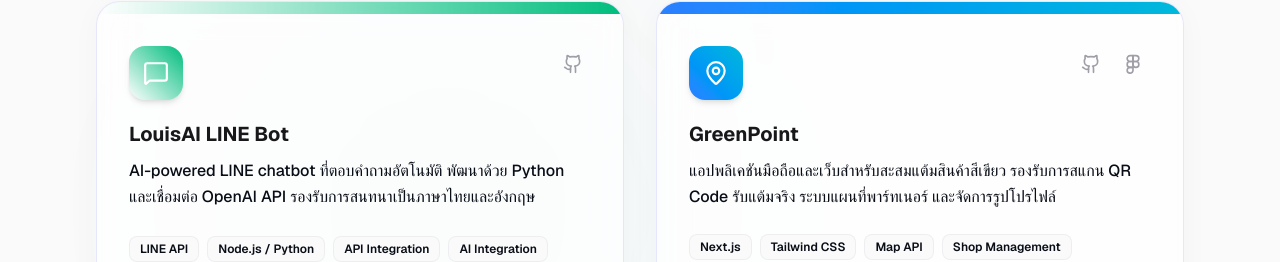
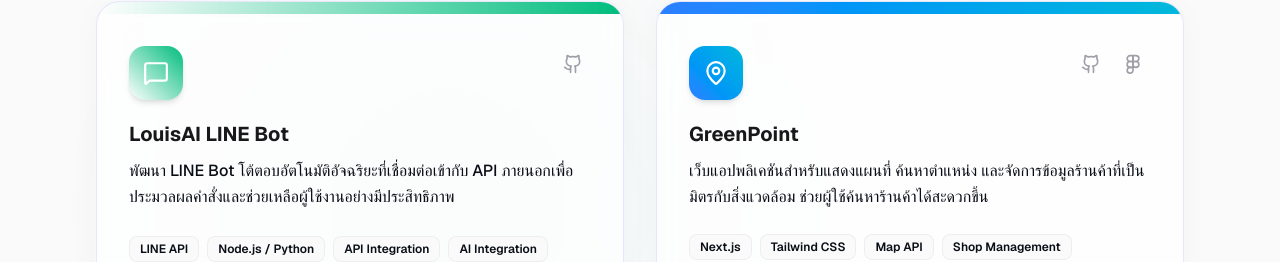
Before and after one commit to SirimongkolMannubut/portfolio_sirimongkol, a Next.js app: page / in a window 1280 px wide. Shown: the part 2809-3071 px from the top of the page. Built offline with nearby package versions, Linux system fonts and the light colour scheme; no server answers; the database is empty.

Commit message:
fix: ensure dynamic profile bio and project descriptions translate accurately into EN, ZH, and JA when language is switched

```diff
--- a/app/components/About.tsx
+++ b/app/components/About.tsx
@@ -42,7 +42,7 @@
 import { useLanguage } from "../context/LanguageContext";
 
 export default function About() {
-  const { t } = useLanguage();
+  const { t, lang } = useLanguage();
   const [imgError, setImgError] = useState(false);
   const [profileData, setProfileData] = useState({
     name: "ศิริมงคล มนุบุตร",
@@ -176,7 +176,7 @@
                 {t("about_bio_title")}
               </h4>
               <p className="text-zinc-650 dark:text-zinc-350 leading-relaxed text-sm sm:text-base font-medium">
-                {profileData.bio || t("about_bio_text")}
+                {lang === "th" && profileData.bio ? profileData.bio : t("about_bio_text")}
               </p>
             </div>
 
--- a/app/components/Projects.tsx
+++ b/app/components/Projects.tsx
@@ -80,7 +80,7 @@
 import { useLanguage } from "../context/LanguageContext";
 
 export default function Projects() {
-  const { t } = useLanguage();
+  const { t, lang } = useLanguage();
   const [projects, setProjects] = useState<Project[]>(DEFAULT_PROJECTS);
 
   useEffect(() => {
@@ -136,7 +136,7 @@
         </div>
 
         <div className="grid grid-cols-1 md:grid-cols-2 gap-8">
-          {projects.map((project) => (
+          {projects.map((project, idx) => (
             <div
               key={project.title}
               className={`glass-card rounded-3xl overflow-hidden flex flex-col group ${project.glowColor} hover:-translate-y-1`}
@@ -183,11 +183,9 @@
                 </h3>
 
                 <p className="text-zinc-650 dark:text-zinc-350 text-sm sm:text-base leading-relaxed mb-6 flex-1 font-medium">
-                  {project.title.toLowerCase().includes("louis")
-                    ? t("proj_louis_desc")
-                    : project.title.toLowerCase().includes("green")
-                    ? t("proj_green_desc")
-                    : project.description}
+                  {lang !== "th"
+                    ? (idx === 0 ? t("proj_louis_desc") : t("proj_green_desc"))
+                    : (project.description || (idx === 0 ? t("proj_louis_desc") : t("proj_green_desc")))}
                 </p>
 
                 {/* Tech tags */}
```
